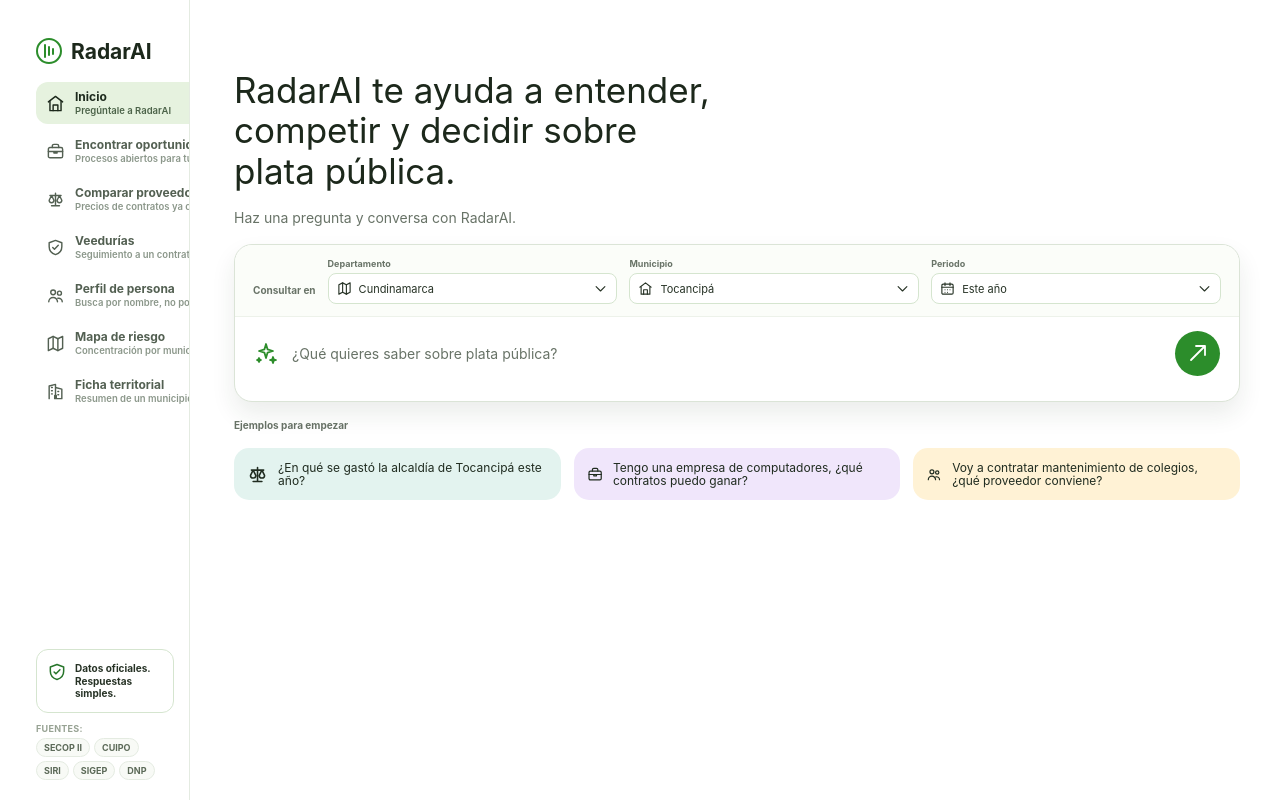
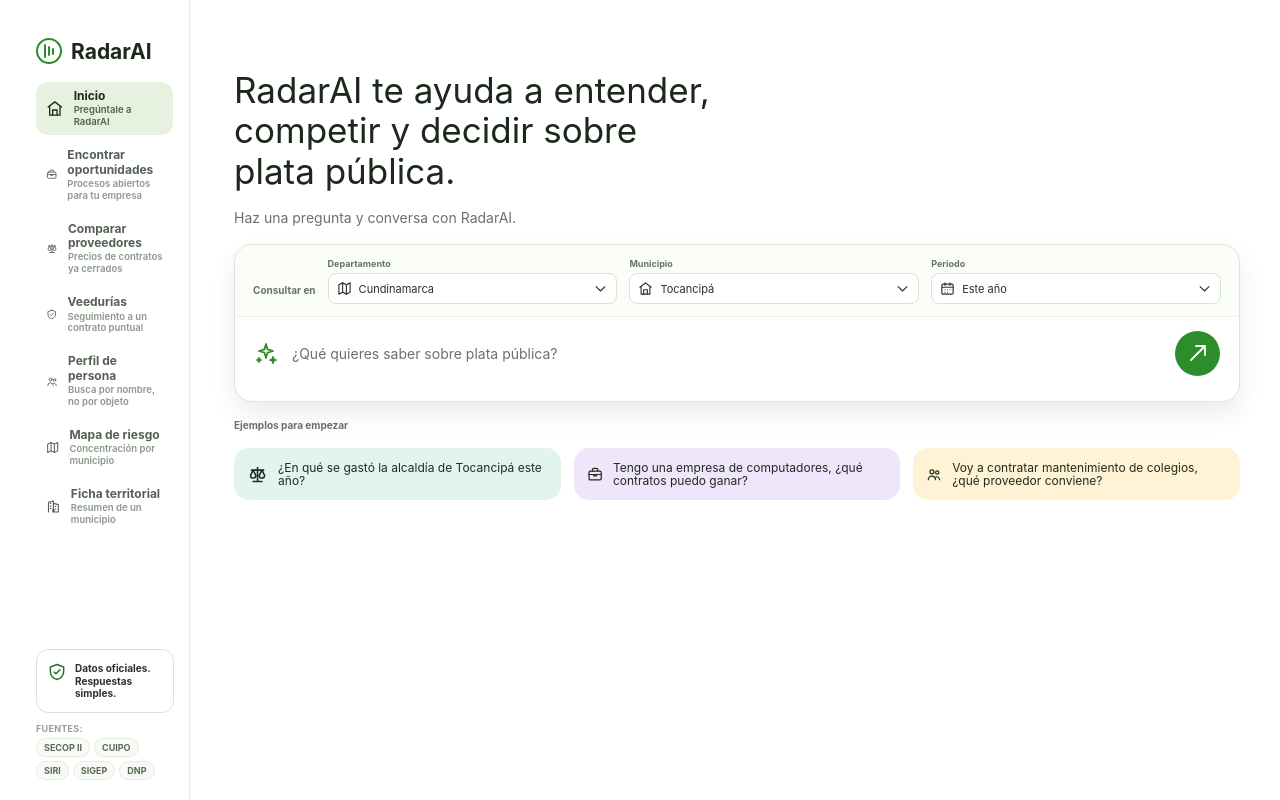
Before and after one commit to edgigarcia8908/RadarAI, a React (Vite) app in the folder frontend/: page / in a window 1280 px wide. Built offline with nearby package versions, Linux system fonts and the light colour scheme.

Commit message:
Update index.css

```diff
--- a/frontend/src/index.css
+++ b/frontend/src/index.css
@@ -169,13 +169,13 @@ body {
 }
 
 .home-nav-item-copy small {
-  overflow: hidden;
+  display: block;
   color: #8b978a;
   font-size: 9.5px;
   font-weight: 600;
-  line-height: 1.2;
-  text-overflow: ellipsis;
-  white-space: nowrap;
+  line-height: 1.25;
+  white-space: normal;
+  overflow-wrap: break-word;
 }
 
 .home-nav-item-active .home-nav-item-copy small,
```
